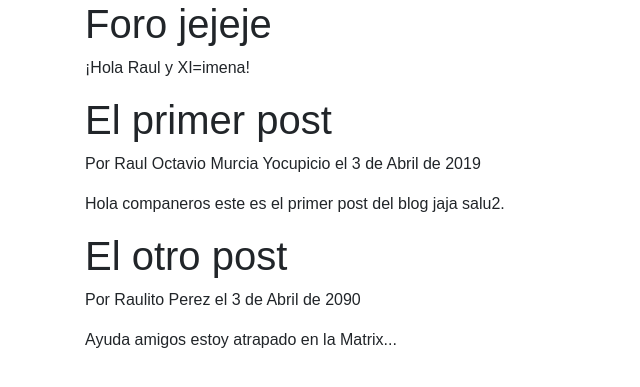
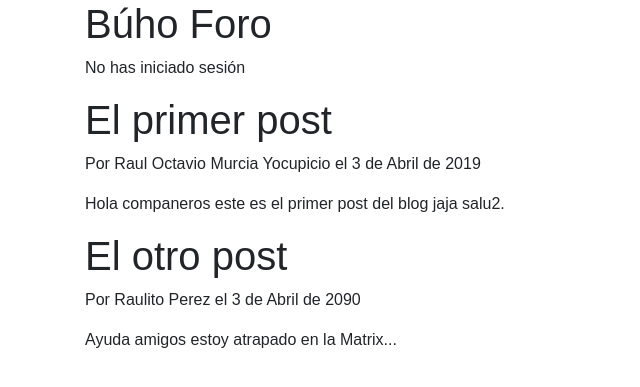
Before and after one commit to raulmyocu/owlmap, a Flask app: page /forum in a window 1280 px wide. Shown: the part 72-459 px from the top of the page, without its empty margins (0-640 px from the left). Run offline with Flask 2, Linux system fonts and the light colour scheme; some libraries are stand-ins or nearby versions.

Commit message:
Cambio de titulo al foro

```diff
--- a/owlmap.py
+++ b/owlmap.py
@@ -35,7 +35,7 @@ def login():
 
 @app.route("/forum")
 def forum():
-    return render_template('forum.html', title='Foro', name='Raul y XI=imena', posts=posts)
+    return render_template('forum.html', title='Foro', posts=posts)
 
 if __name__ == '__main__':
     app.run(debug=True)
--- a/templates/forum.html
+++ b/templates/forum.html
@@ -1,7 +1,7 @@
 {% extends "layout.html" %}
 {% block content %}
   <div class="container">
-    <h1>Foro jejeje</h1>
+    <h1>Búho Foro</h1>
     {% if name %}
     <p>¡Hola {{name}}!</p>
     {% else %}
```
